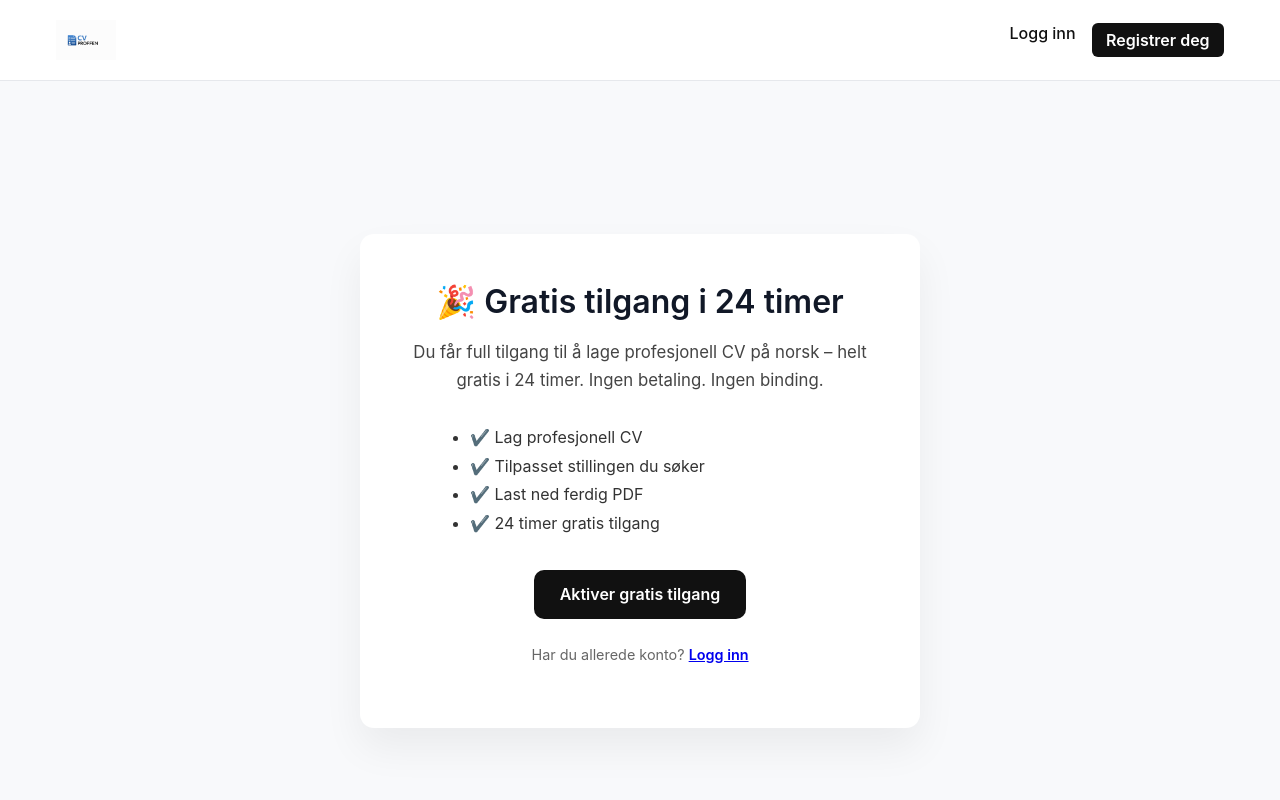
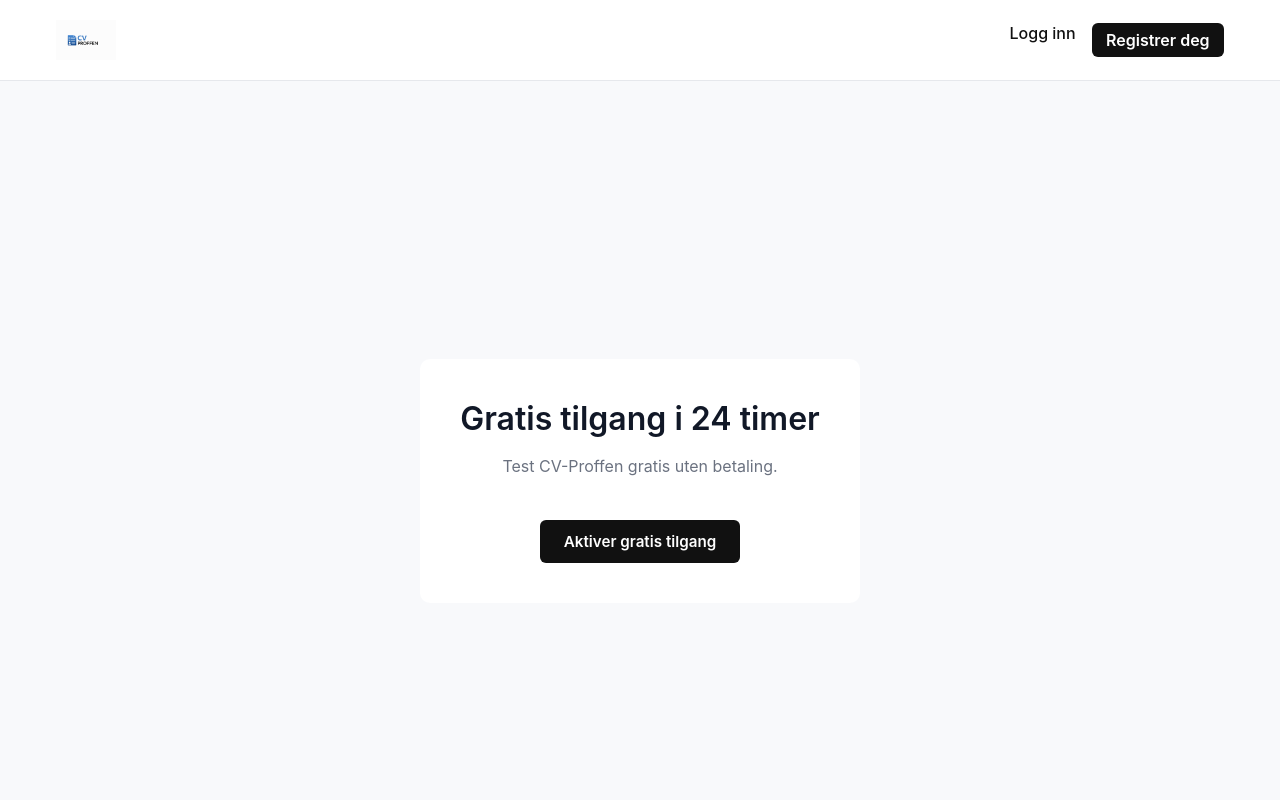
Before and after one commit to cosmicencounters5-png/cv-proffen, a Next.js app: page /gratis in a window 1280 px wide. Shown: the top 800 px of the page. Built offline with nearby package versions, Linux system fonts and the light colour scheme; no server answers.

Commit message:
Update page.tsx

```diff
--- a/app/gratis/page.tsx
+++ b/app/gratis/page.tsx
@@ -1,102 +1,57 @@
 "use client";
 
-import { useEffect } from "react";
 import { useRouter } from "next/navigation";
-import Link from "next/link";
 
 export default function GratisPage() {
   const router = useRouter();
 
-  useEffect(() => {
-    // Marker at brukeren kommer fra gratis-tilgang
-    if (typeof window !== "undefined") {
-      localStorage.setItem("cvproffen_free_trial", "true");
-    }
-  }, []);
+  function activateFreeTrial() {
+    localStorage.setItem("cvproffen_free_trial", "true");
+    router.push("/register");
+  }
 
   return (
     <main
       style={{
         minHeight: "100vh",
-        background: "#f8f9fb",
         display: "flex",
         alignItems: "center",
         justifyContent: "center",
-        padding: "1.5rem",
+        background: "#f8f9fb",
+        padding: "2rem",
       }}
     >
-      <section
+      <div
         style={{
           background: "white",
-          maxWidth: "560px",
-          width: "100%",
-          padding: "3rem",
-          borderRadius: "14px",
-          boxShadow: "0 20px 40px rgba(0,0,0,0.06)",
+          padding: "2.5rem",
+          borderRadius: "10px",
+          maxWidth: "500px",
           textAlign: "center",
         }}
       >
-        <h1 style={{ marginBottom: "0.75rem" }}>
-          🎉 Gratis tilgang i 24 timer
-        </h1>
+        <h1>Gratis tilgang i 24 timer</h1>
 
-        <p
-          style={{
-            fontSize: "1.05rem",
-            lineHeight: 1.7,
-            color: "#444",
-            marginBottom: "1.75rem",
-          }}
-        >
-          Du får full tilgang til å lage profesjonell CV på norsk – helt gratis
-          i 24 timer.
-          Ingen betaling. Ingen binding.
+        <p style={{ marginTop: "1rem" }}>
+          Test CV-Proffen gratis uten betaling.
         </p>
 
-        <ul
+        <button
+          onClick={activateFreeTrial}
           style={{
-            textAlign: "left",
-            maxWidth: "420px",
-            margin: "0 auto 2rem",
-            lineHeight: 1.8,
-            color: "#333",
-          }}
-        >
-          <li>✔️ Lag profesjonell CV</li>
-          <li>✔️ Tilpasset stillingen du søker</li>
-          <li>✔️ Last ned ferdig PDF</li>
-          <li>✔️ 24 timer gratis tilgang</li>
-        </ul>
-
-        <Link
-          href="/register"
-          style={{
-            display: "inline-block",
+            marginTop: "1.5rem",
             background: "#111",
             color: "white",
-            padding: "0.9rem 1.6rem",
-            borderRadius: "10px",
-            textDecoration: "none",
+            padding: "0.75rem 1.5rem",
+            borderRadius: "6px",
+            border: "none",
+            cursor: "pointer",
             fontWeight: 600,
-            fontSize: "1rem",
           }}
         >
           Aktiver gratis tilgang
-        </Link>
-
-        <p
-          style={{
-            marginTop: "1.5rem",
-            fontSize: "0.9rem",
-            color: "#666",
-          }}
-        >
-          Har du allerede konto?{" "}
-          <Link href="/login" style={{ fontWeight: 600 }}>
-            Logg inn
-          </Link>
-        </p>
-      </section>
+        </button>
+      </div>
     </main>
   );
 }
```
